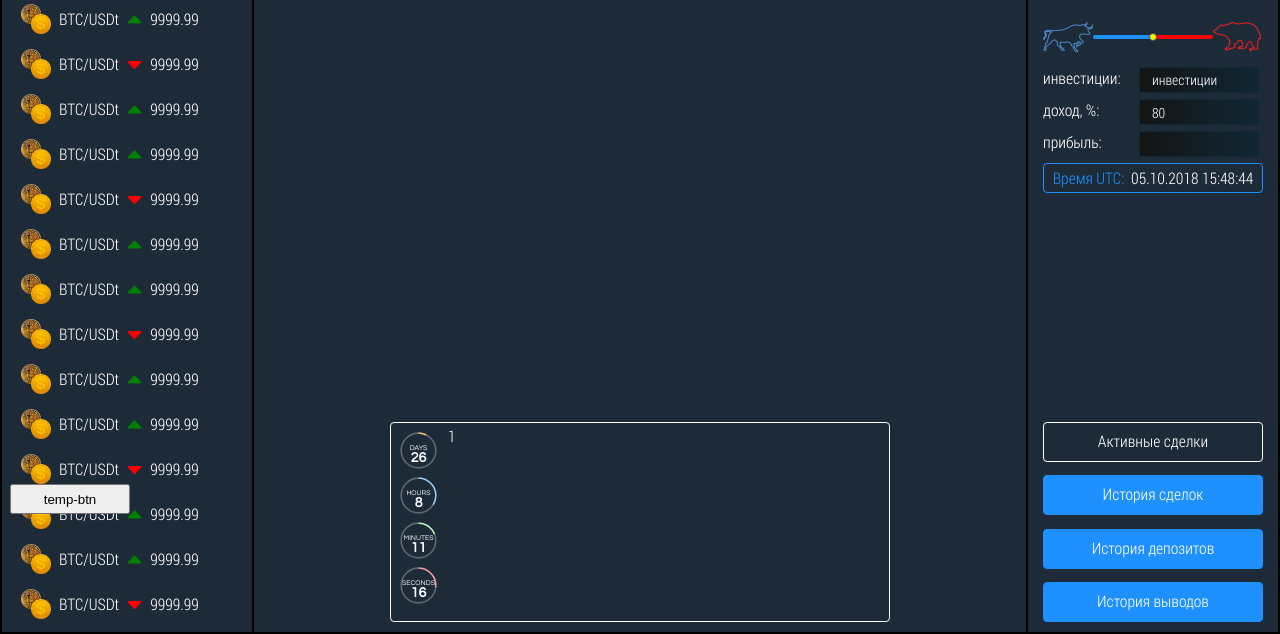
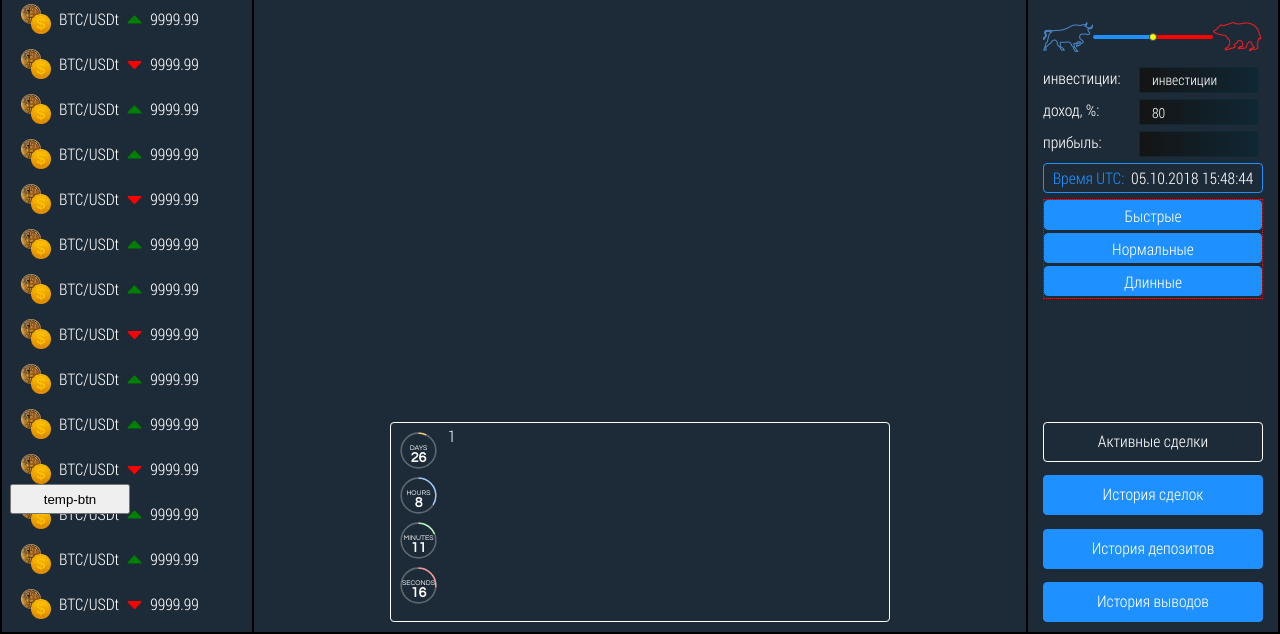
Before and after one commit to waldteufelUkrNet/client_site_for_crm-binary-, a website: page app/index.pug in a window 1280 px wide. Shown: the part 166-800 px from the top of the page. Drawn offline with nearby package versions, Linux system fonts and the light colour scheme; files that its build step writes are made by us from their sources; no server answers.

Commit message:
officework 2018.10.05-2

```diff
--- a/app/index.pug
+++ b/app/index.pug
@@ -630,9 +630,12 @@ html(lang='en')
             span#UTC-datetimer
 
           .parlay-accordion
-            .parlay-accordion__quick
-            .parlay-accordion__normal
-            .parlay-accordion__long
+            .parlay-accordion__btn Быстрые
+            .parlay-accordion__choice-field
+            .parlay-accordion__btn Нормальные
+            .parlay-accordion__normal-choice-field
+            .parlay-accordion__btn Длинные
+            .parlay-accordion__long-choice-field
 
         .slider-change-btn-holder
           .slider-change-btn.active-slider-btn.slider-change-btn_active Активные сделки
--- a/app/scss/_style_1200+.scss
+++ b/app/scss/_style_1200+.scss
@@ -547,6 +547,26 @@
           color                 : white;
         }
       }
+      .parlay-accordion { border: 1px dotted red;
+        width                   : 100%;
+        min-height              : 100px;
+        display                 : flex;
+        flex-direction          : column;
+        justify-content         : space-between;
+        flex-wrap               : nowrap;
+        &__btn {
+          width                 : 100%;
+          height                : 30px;
+          line-height           : 30px;
+          background-color      : dodgerblue;
+          border                : 1px solid dodgerblue;
+          border-radius         : 4px;
+          text-align            : center;
+          cursor                : pointer;
+          transition            : background-color .5s, border-color .5s;
+          user-select           : none;
+        }
+      }
       .slider-change-btn-holder {
         width                   : calc(100% - 30px);
         height                  : 200px;
```
Also changed, not shown: app/css/style.css, app/index.html.
